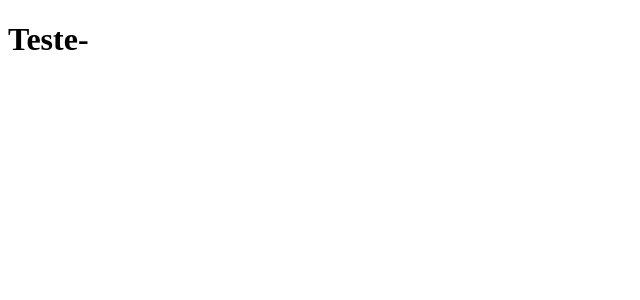
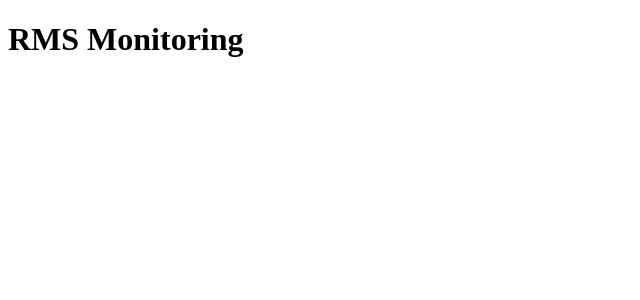
Before and after one commit to ricardo2509/clone-tabnews, a Next.js app: page / in a window 1280 px wide. Shown: the top 300 px of the page, without its empty margins (0-640 px from the left). Built offline with nearby package versions, Linux system fonts and the light colour scheme.

Commit message:
Atualizacao index.js

```diff
--- a/pages/index.js
+++ b/pages/index.js
@@ -1,5 +1,5 @@
 function Home(){
-    return <h1>Teste-</h1>
+    return <h1>RMS Monitoring</h1>
 }
 
 export default Home;
```
Also changed, not shown: 1 other file (tests, documents, lock files or other folders).
